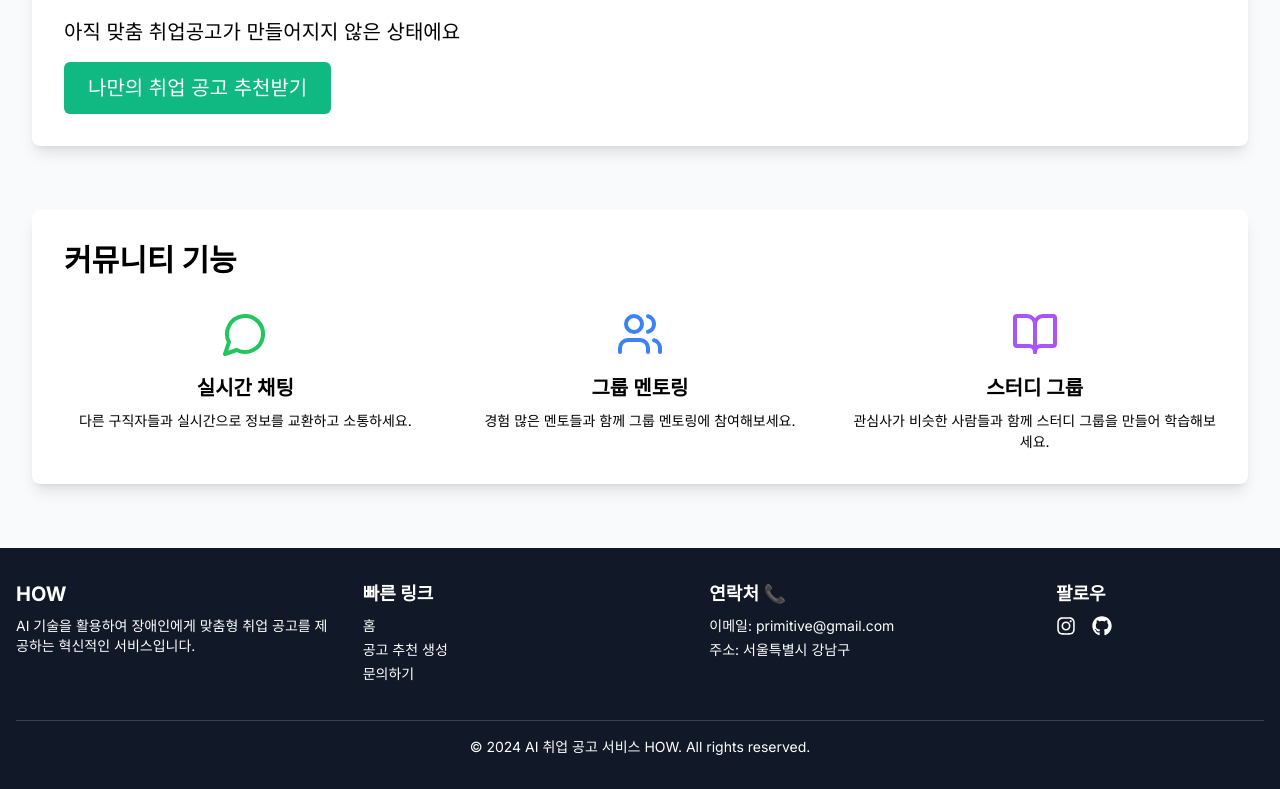
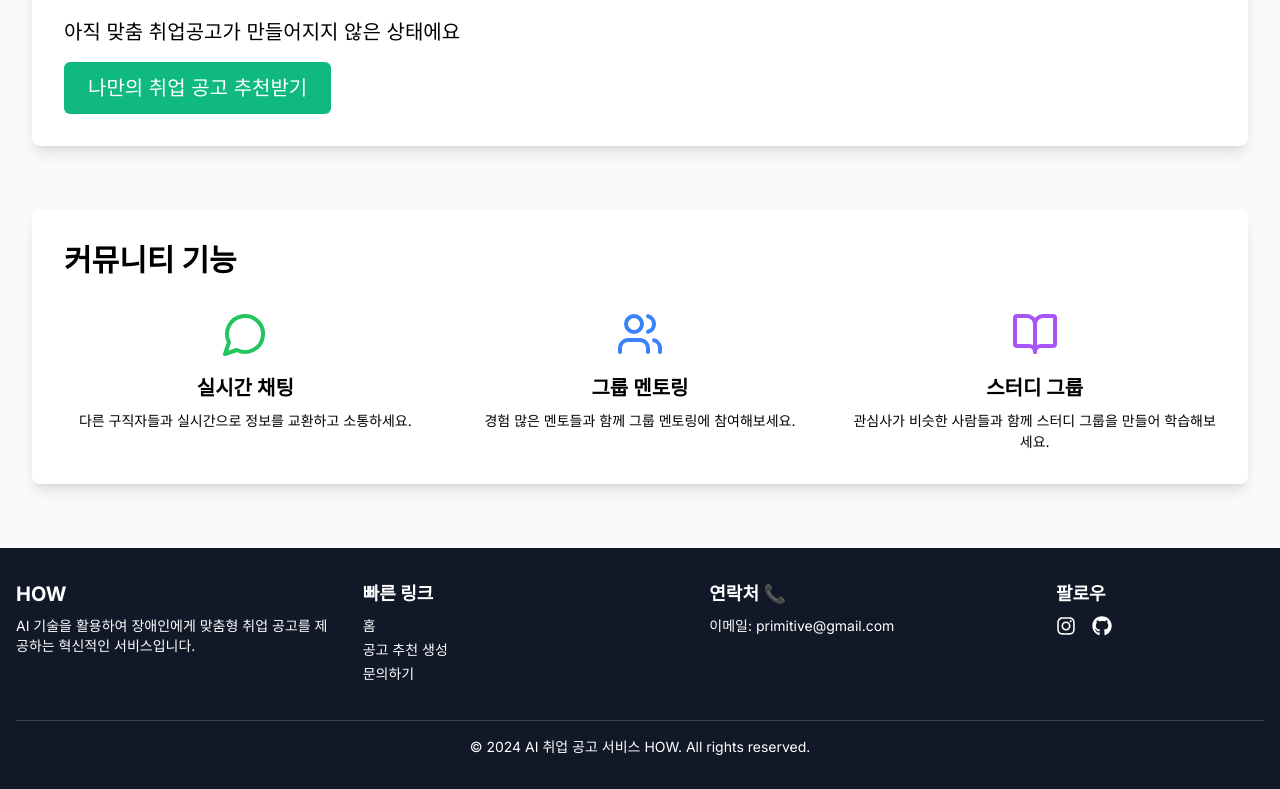
Before and after one commit to H-O-W/how-fe, a Next.js app: page / in a window 1280 px wide. Shown: the part 909-1698 px from the top of the page. Built offline with nearby package versions, Linux system fonts and the light colour scheme; a web font is replaced by a local one.

Commit message:
chore: 푸터 수정

```diff
--- a/src/app/Components/Footer.js
+++ b/src/app/Components/Footer.js
@@ -41,7 +41,7 @@ const Footer = () => {
           <div className="w-full md:w-1/4 mb-6 md:mb-0">
             <h4 className="text-lg font-semibold mb-2">연락처 📞</h4>
             <p className="text-sm mb-1">이메일: primitive@gmail.com</p>
-            <p className="text-sm mb-1">주소: 서울특별시 강남구</p>
+            <p className="text-sm mb-1"></p>
           </div>
 
           {/* 소셜 미디어 링크 */}
```
